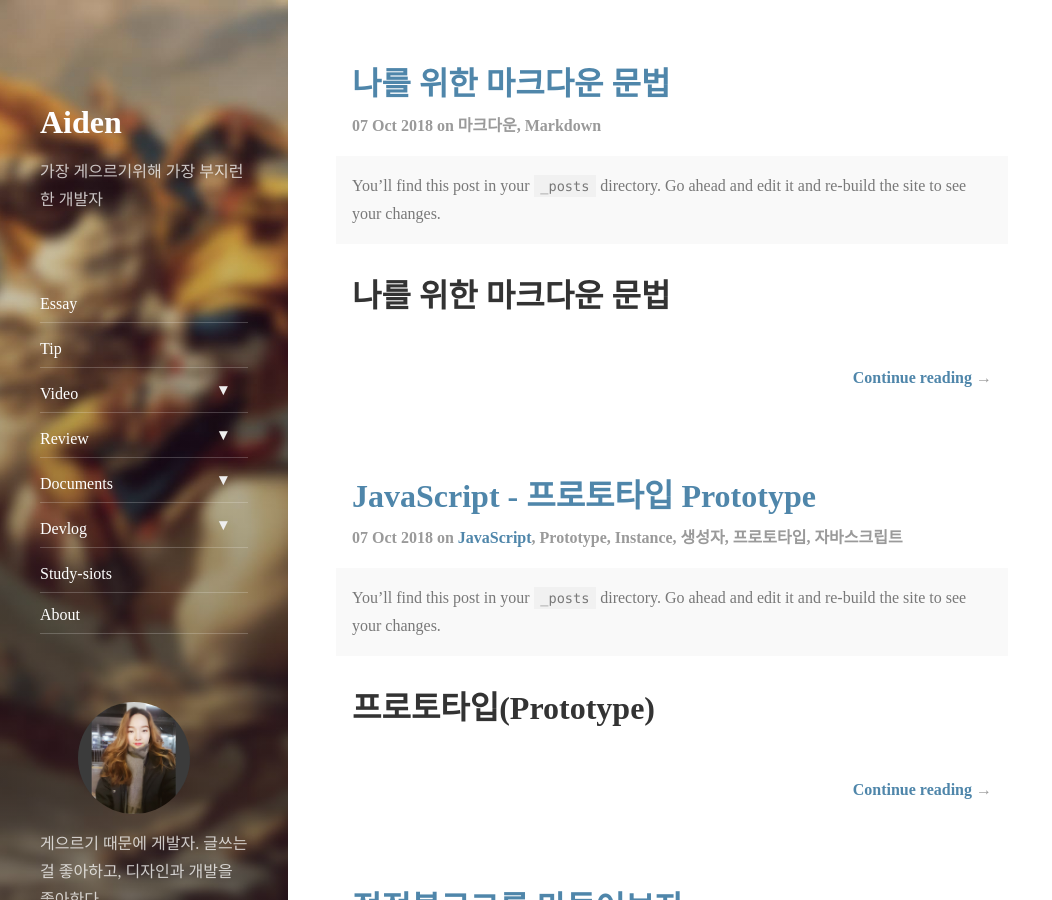
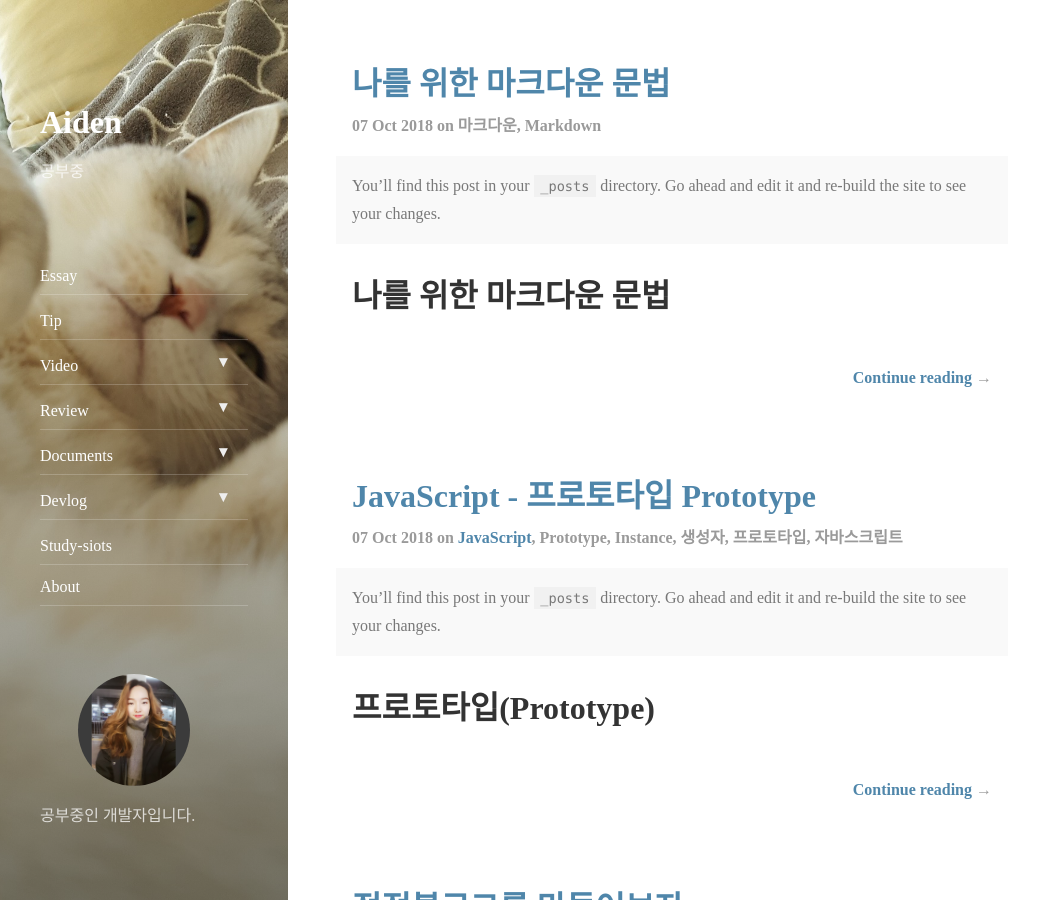
Before and after one commit to ellie-shim/ellie-shim.github.io, a Jekyll site: the page built from index.html, in a window 1280 px wide and 900 px high. Shown: the whole window, without its empty margins (0-1052 px from the left). Built offline with Jekyll 4.4.1, drawn with Linux system fonts in a browser that asks for light colours; nearby versions of some CDN libraries; the list of posts is cut into pages by our own code.

Commit message:
사진수정

```diff
--- a/_config.yml
+++ b/_config.yml
@@ -6,20 +6,20 @@ title: Aiden
 
 # The unique resource location of your page.
 # Set to `https://<username>.github.io` when hosting on GitHub Pages
-url: https://isme2n.github.io
+url: https://bbgrams.github.io/
 
 # Set to '' when hosting a blog on GitHub Pages, ie on `//<username>.github.io`
 # Set to '/<reponame>' when using the `gh-pages` branch of a repository
 baseurl: ""
 
 # A very short description of your page
-tagline: 가장 게으르기위해 가장 부지런한 개발자
+tagline: 공부중
 
 # A short description of the page, used in the sidebar and as fallback for the meta description tag.
 # Markdown enabled, but don't use more than one paragraph (enforced by `>`)
 description: >
-  게으르기 때문에 게발자.
-  글쓰는 걸 좋아하고, 디자인과 개발을 좋아한다.
+  공부중인 개발자입니다.
+
 # This should be the same author as first entry in `_data/authors.yml`
 author:
   name: aiden min
```
Also changed, not shown: assets/img/nap.jpg.
